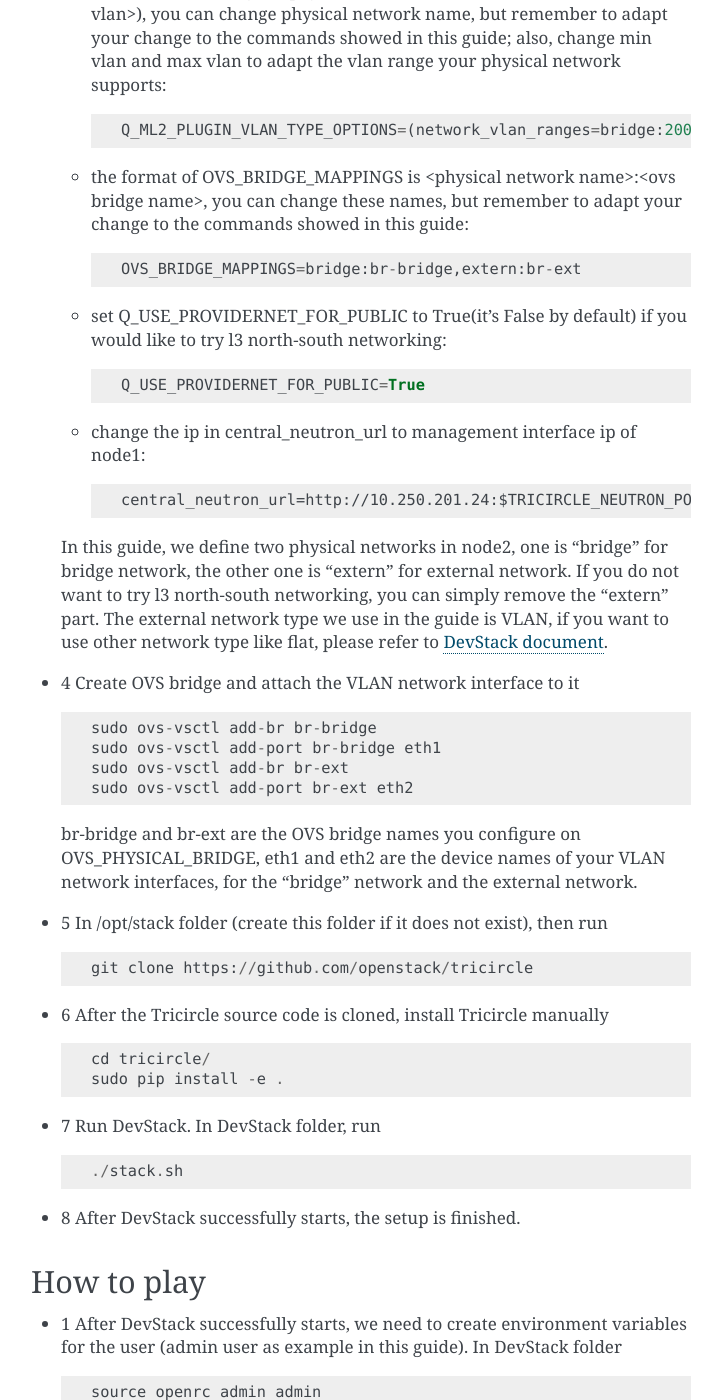
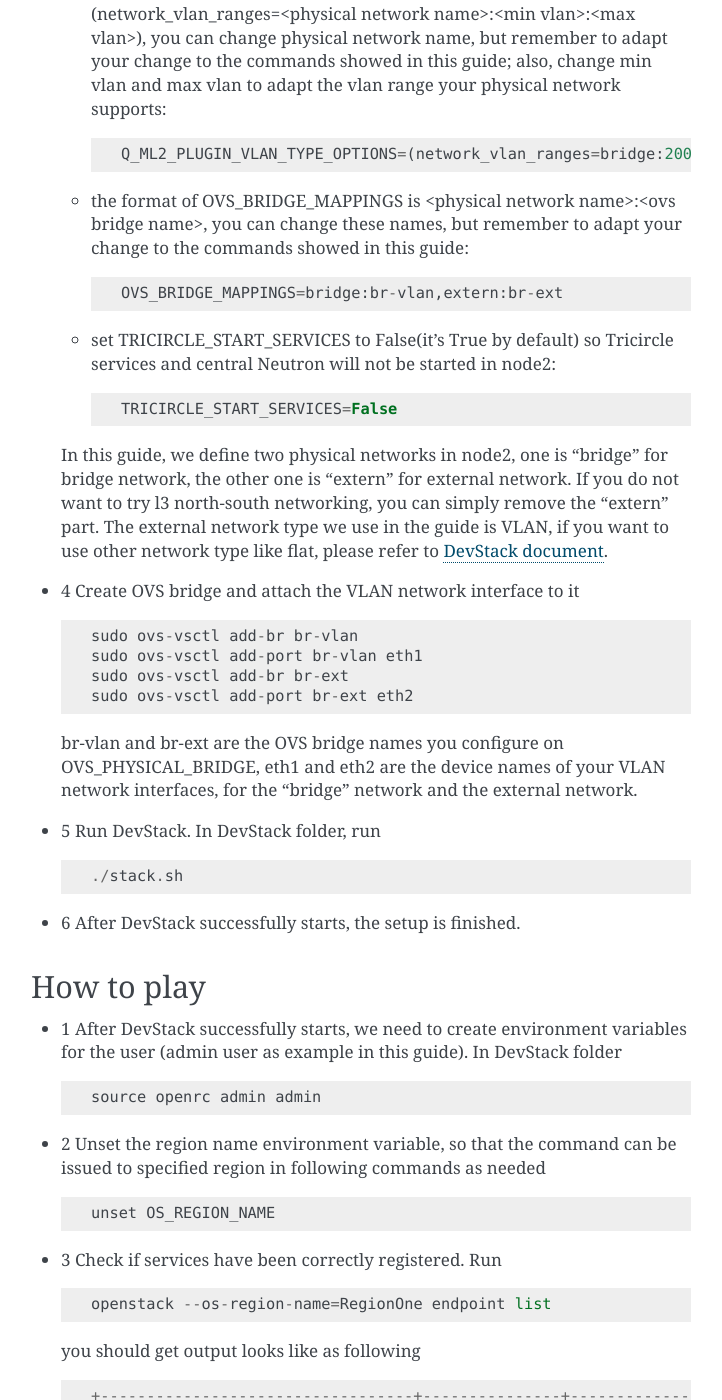
Before and after one commit to openstack-archive/tricircle, a Sphinx documentation site: the page built from doc/source/multi-pod-installation-devstack.rst, in a window 1280 px wide and 1400 px high, scrolled down 3577 px. Shown: the whole window, without its empty margins (389-1111 px from the left). Built offline with Sphinx 7.4.7, drawn with Linux system fonts in a browser that asks for light colours; some of the changed text lies outside the part shown.

Commit message:
Update devstack plugin to support multi-region installation
1.What is the problem?
Devstack plugin only supports the first region installation,
for the second region installation with Tricircle local plugin,
need to install the tricircle package manually (please refer
to the multi-pod-installation-devstack.rst in doc/source).

2.What is the solution to the problem?
If we want to support multi-region gate/check test job
(https://blueprints.launchpad.net/tricircle/+spec/multi-region-job-for-gate-and-check-test),
the second region in the gate/check job can only be installed
through devstack plugin and local.conf. So we have to improve
the devstack plugin to support the second region installation.

Tricircle AdminAPI and XJob shouldn't be started in the second
region, there is no need to generate database schema
for the second region too. only the plugin needs to be installed
and configured in local Neutron. So TRICIRCLE_START_SERVICES is
introduced in devstack local.conf. The TRICIRCLE_START_SERVICES
variable needs to be enabled in the first region and disabled
in the second one.

At the same time, remove the variable Q_ENABLE_TRICIRCLE judgement
and configuration, if the Tricircle DevStack plugin is enabled,
that means the plugin itself will run by default.

3.What the features need to be implemented to the Tricircle
  to realize the solution?
No new features.

Change-Id: Ib66a22f9e4889d131e5e481e9dec98efca5ed6fe
Signed-off-by: joehuang <joehuang@huawei.com>

```diff
--- a/doc/source/multi-pod-installation-devstack.rst
+++ b/doc/source/multi-pod-installation-devstack.rst
@@ -83,7 +83,8 @@
 Setup
 ^^^^^
 
-In pod1 in node1,
+In pod1 in node1 for Tricircle service, central Neutron and OpenStack
+RegionOne,
 
 - 1 Install DevStack. Please refer to
   `DevStack document <http://docs.openstack.org/developer/devstack/>`_
@@ -108,22 +109,22 @@
       Q_ML2_PLUGIN_VLAN_TYPE_OPTIONS=(network_vlan_ranges=bridge:2001:3000)
 
   - the format of OVS_BRIDGE_MAPPINGS is <physical network name>:<ovs bridge name>,
-    you can change these names, but remember to adapt your change to the commands
-    showed in this guide::
+    you can change these names, but remember to adapt your change to the
+    commands showed in this guide::
 
-      OVS_BRIDGE_MAPPINGS=bridge:br-bridge
+      OVS_BRIDGE_MAPPINGS=bridge:br-vlan
 
-  - set Q_USE_PROVIDERNET_FOR_PUBLIC to True(it's False by default) if you would
-    like to try l3 north-south networking::
+  - set TRICIRCLE_START_SERVICES to True to install the Tricircle service and
+    central Neutron in node1::
 
-      Q_USE_PROVIDERNET_FOR_PUBLIC=True
+      TRICIRCLE_START_SERVICES=True
 
 - 4 Create OVS bridge and attach the VLAN network interface to it ::
 
-    sudo ovs-vsctl add-br br-bridge
-    sudo ovs-vsctl add-port br-bridge eth1
+    sudo ovs-vsctl add-br br-vlan
+    sudo ovs-vsctl add-port br-vlan eth1
 
-  br-bridge is the OVS bridge name you configure on OVS_PHYSICAL_BRIDGE, eth1 is
+  br-vlan is the OVS bridge name you configure on OVS_PHYSICAL_BRIDGE, eth1 is
   the device name of your VLAN network interface
 
 - 5 Run DevStack. In DevStack folder, run ::
@@ -168,16 +169,12 @@
     you can change these names, but remember to adapt your change to the commands
     showed in this guide::
 
-      OVS_BRIDGE_MAPPINGS=bridge:br-bridge,extern:br-ext
+      OVS_BRIDGE_MAPPINGS=bridge:br-vlan,extern:br-ext
 
-  - set Q_USE_PROVIDERNET_FOR_PUBLIC to True(it's False by default) if you would
-    like to try l3 north-south networking::
+  - set TRICIRCLE_START_SERVICES to False(it's True by default) so Tricircle
+    services and central Neutron will not be started in node2::
 
-      Q_USE_PROVIDERNET_FOR_PUBLIC=True
-
-  - change the ip in central_neutron_url to management interface ip of node1::
-
-      central_neutron_url=http://10.250.201.24:$TRICIRCLE_NEUTRON_PORT
+      TRICIRCLE_START_SERVICES=False
 
   In this guide, we define two physical networks in node2, one is "bridge" for
   bridge network, the other one is "extern" for external network. If you do not
@@ -188,29 +185,20 @@
 
 - 4 Create OVS bridge and attach the VLAN network interface to it ::
 
-    sudo ovs-vsctl add-br br-bridge
-    sudo ovs-vsctl add-port br-bridge eth1
+    sudo ovs-vsctl add-br br-vlan
+    sudo ovs-vsctl add-port br-vlan eth1
     sudo ovs-vsctl add-br br-ext
     sudo ovs-vsctl add-port br-ext eth2
 
-  br-bridge and br-ext are the OVS bridge names you configure on
+  br-vlan and br-ext are the OVS bridge names you configure on
   OVS_PHYSICAL_BRIDGE, eth1 and eth2 are the device names of your VLAN network
   interfaces, for the "bridge" network and the external network.
 
-- 5 In /opt/stack folder (create this folder if it does not exist), then run ::
-
-    git clone https://github.com/openstack/tricircle
-
-- 6 After the Tricircle source code is cloned, install Tricircle manually ::
-
-    cd tricircle/
-    sudo pip install -e .
-
-- 7 Run DevStack. In DevStack folder, run ::
+- 5 Run DevStack. In DevStack folder, run ::
 
     ./stack.sh
 
-- 8 After DevStack successfully starts, the setup is finished.
+- 6 After DevStack successfully starts, the setup is finished.
 
 How to play
 ^^^^^^^^^^^
```
Also changed, not shown: other parts of doc/source/multi-pod-installation-devstack.rst (+1 -1 lines), 4 other files.
